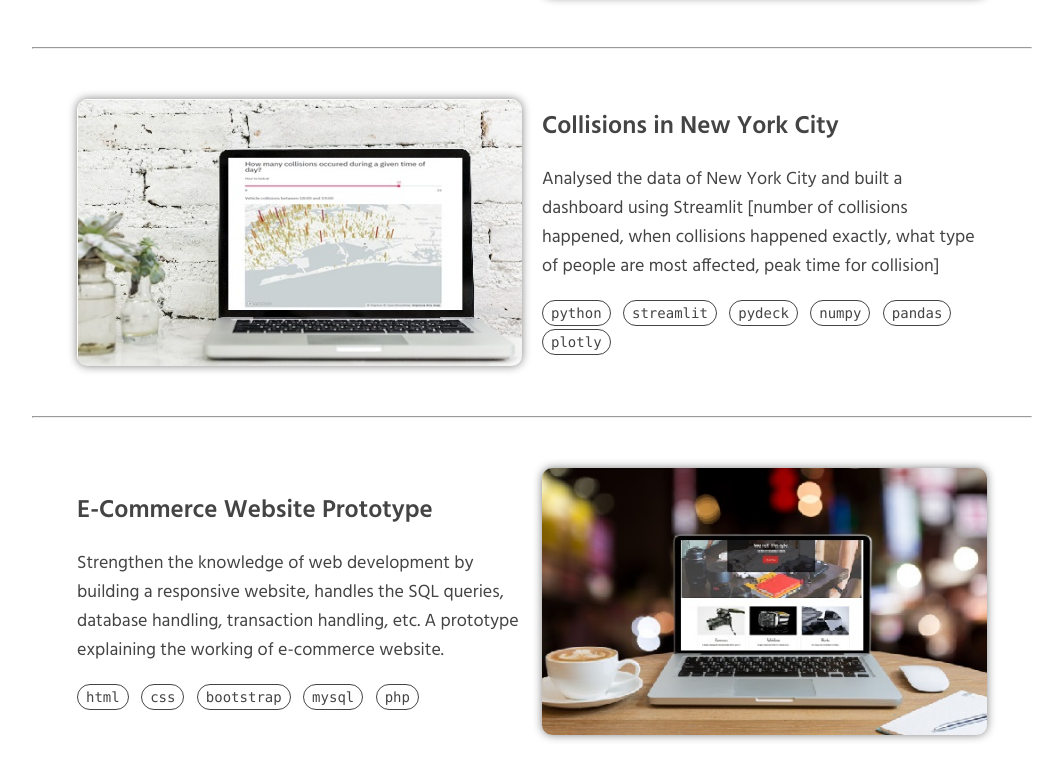
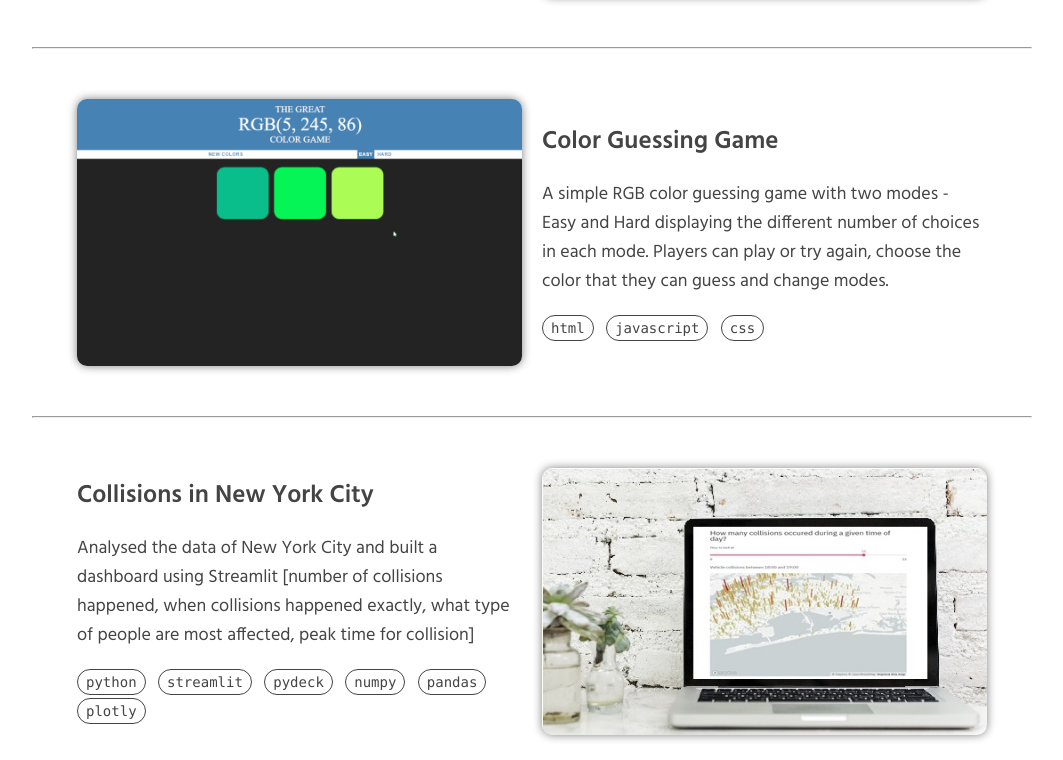
Before and after one commit to dear-s/dear-s.github.io, a plain HTML site: page index.html in a window 1280 px wide. Shown: the part 2400-3160 px from the top of the page, without its empty margins (108-1171 px from the left). Drawn offline with Linux system fonts and the light colour scheme; a web font is replaced by a local one.

Commit message:
Update index.html

```diff
--- a/index.html
+++ b/index.html
@@ -148,6 +148,26 @@
 
 			<div class="card-wide leftright-spacing">
 				<div class="card-image">
+					<a href="https://github.com/dear-s/RGB-Color-Guessing-Game">
+						<img src="./assets/colorgame-500x300.gif">
+					</a>
+				</div>
+
+				<div class="card-content">
+					<h3><a href="https://github.com/dear-s/RGB-Color-Guessing-Game">Color Guessing Game</a></h3>
+					<p>A simple RGB color guessing game with two modes - Easy and Hard displaying the different number of choices in each mode. Players can play or try again, choose the color that they can guess and change modes.</p>
+					<ul class="flat-list chips-list">
+						<li>HTML</li>
+						<li>Javascript</li>
+						<li>CSS</li>
+					</ul>
+				</div>
+			</div>
+
+			<hr>
+
+			<div class="card-wide leftright-spacing">
+				<div class="card-image">
 					<a href="https://github.com/dear-s/Collisions-in-NYC-Data-Analysis">
 						<img src="./assets/nyc_collisions-500x300.jpg">
 					</a>
```
